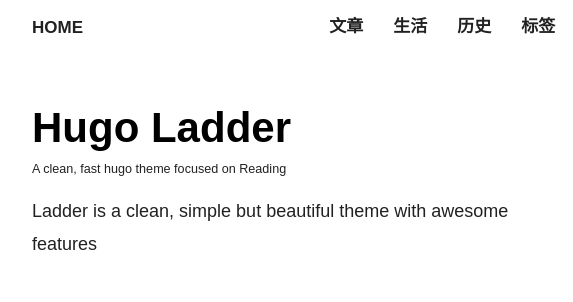
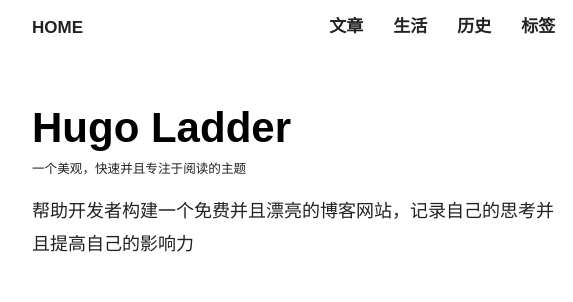
Before and after one commit to IceYim/IceYim.github.io, a plain HTML site: page index.html in a window 1280 px wide. Shown: the top 302 px of the page, 228-801 px from the left. Drawn offline with Linux system fonts and the light colour scheme; some packages are replaced by stand-ins of ours; a script that the page names is missing; a small style sheet from the web is missing.

Commit message:
deploy: iceyim/iceyim-blog@e3308cf25380c477a72c965f17c5853d6f4c7bef

```diff
--- a/index.html
+++ b/index.html
@@ -127,8 +127,8 @@
     <div class="info">
         <div class="intro">
             <h1>Hugo Ladder</h1>
-            <small>A clean, fast hugo theme focused on Reading</small>
-            <p>Ladder is a clean, simple but beautiful theme with awesome features</p>
+            <small>一个美观，快速并且专注于阅读的主题</small>
+            <p>帮助开发者构建一个免费并且漂亮的博客网站，记录自己的思考并且提高自己的影响力</p>
         </div>
 
 
```
